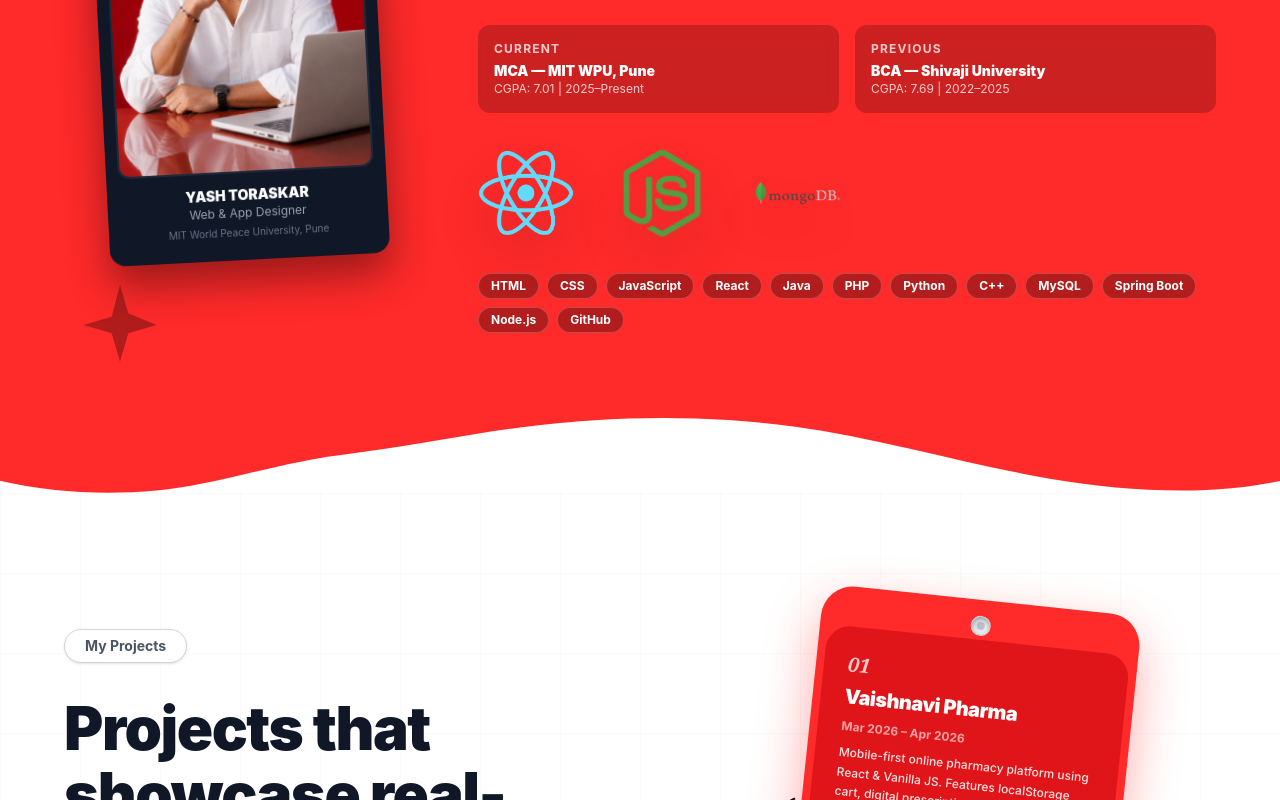
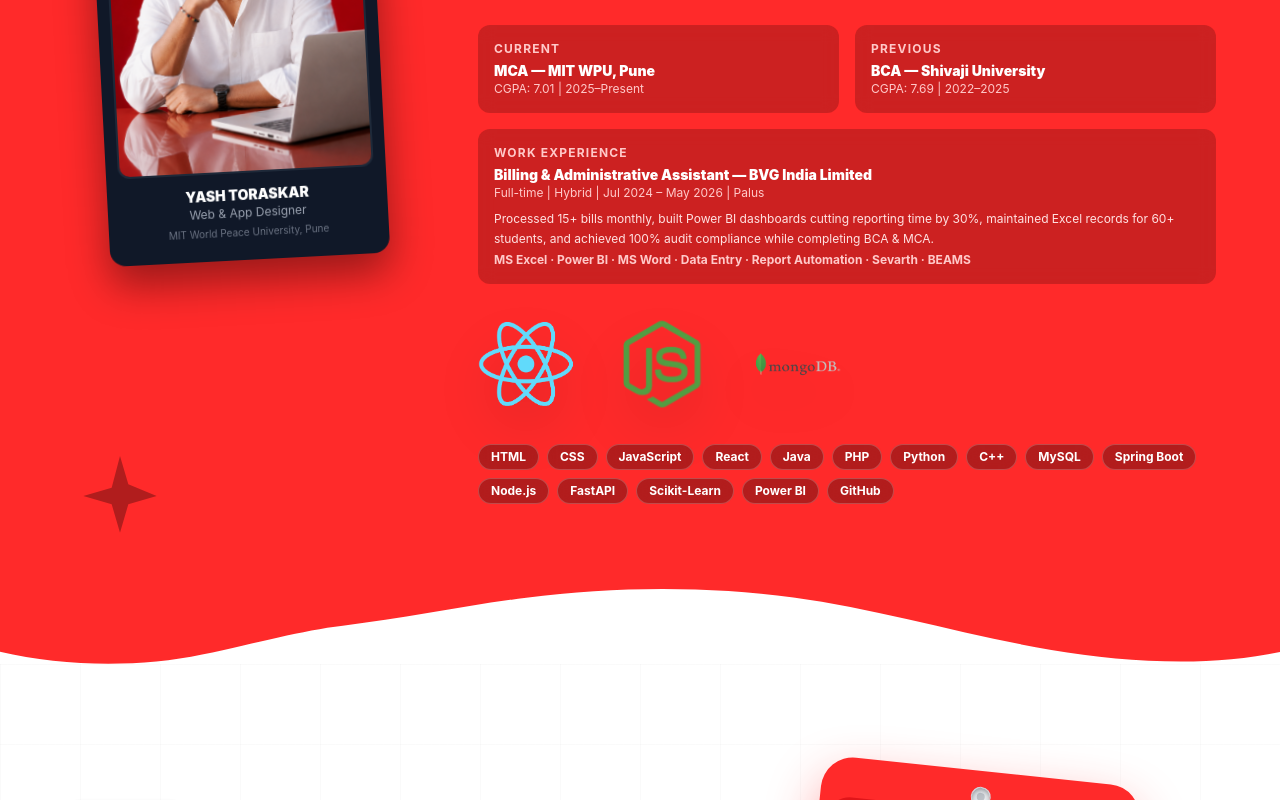
Before and after one commit to yashrajbtoraskar-web/yash-portfolio, a React (Vite) app: page / in a window 1280 px wide. Shown: the part 1060-1860 px from the top of the page. Built offline with nearby package versions, Linux system fonts and the light colour scheme.

Commit message:
Enhance About component with work experience section
Updated the About component to include work experience details and modified some educational information.

```diff
--- a/src/components/About.jsx
+++ b/src/components/About.jsx
@@ -14,7 +14,6 @@ const About = () => {
           <div data-aos="drop-bounce" className="relative flex justify-center w-full">
             <div className="absolute -top-32 left-1/2 w-3 h-40 bg-black transform -translate-x-1/2 shadow-inner z-0"></div>
             <div className="absolute -top-6 left-1/2 w-6 h-12 bg-gray-300 rounded border border-gray-400 transform -translate-x-1/2 z-10 shadow-[0_2px_10px_rgba(0,0,0,0.3)]"></div>
-
             <div className="bg-gray-900 w-full max-w-[280px] rounded-2xl p-3 shadow-[0_20px_40px_rgba(0,0,0,0.4)] relative z-20 transform -rotate-3 hover:rotate-0 transition-transform duration-500">
               <div className="absolute -top-3 left-1/2 w-16 h-6 bg-gray-900 rounded-t-xl transform -translate-x-1/2 flex justify-center items-center">
                 <div className="w-8 h-2 bg-black/30 rounded-full shadow-inner"></div>
@@ -22,7 +21,6 @@ const About = () => {
               <div className="w-full aspect-[3/4] overflow-hidden rounded-xl bg-gray-800 border-2 border-transparent">
                 <img src={stackImage} alt="Yash Toraskar" className="w-full h-full object-cover" />
               </div>
-              {/* Badge ID info */}
               <div className="mt-3 px-2 pb-2 text-center">
                 <p className="text-white font-black text-sm">YASH TORASKAR</p>
                 <p className="text-gray-400 text-xs">Web & App Designer</p>
@@ -34,13 +32,12 @@ const About = () => {
 
         {/* Right Side: Info */}
         <div data-aos="fade-left" data-aos-delay="200" className="flex-1 text-white mt-8 md:mt-0 relative z-20">
-
           <h2 className="text-4xl md:text-5xl font-black text-black mb-4">Hello!</h2>
           <p className="text-lg font-bold mb-6 leading-relaxed max-w-3xl text-red-50">
             Hi, my name is <span className="text-black text-xl font-black mx-1 tracking-wide uppercase">Yash Babaso Toraskar</span>, a results-driven web & app designer from Palus, India. Currently pursuing my MCA at MIT World Peace University, Pune. I bridge the gap between technical execution and business strategy with expertise in frontend and backend development.
           </p>
 
-          {/* Education quick facts */}
+          {/* Education + Work Experience */}
           <div className="grid grid-cols-1 sm:grid-cols-2 gap-4 mb-8">
             <div className="bg-black/20 rounded-xl p-4 backdrop-blur-sm">
               <p className="text-xs text-red-200 font-bold uppercase tracking-widest mb-1">Current</p>
@@ -51,6 +48,13 @@ const About = () => {
               <p className="text-xs text-red-200 font-bold uppercase tracking-widest mb-1">Previous</p>
               <p className="text-white font-black text-sm">BCA — Shivaji University</p>
               <p className="text-red-200 text-xs">CGPA: 7.69 | 2022–2025</p>
+            </div>
+            <div className="bg-black/20 rounded-xl p-4 backdrop-blur-sm col-span-1 sm:col-span-2">
+              <p className="text-xs text-red-200 font-bold uppercase tracking-widest mb-1">Work Experience</p>
+              <p className="text-white font-black text-sm">Billing & Administrative Assistant — BVG India Limited</p>
+              <p className="text-red-200 text-xs">Full-time | Hybrid | Jul 2024 – May 2026 | Palus</p>
+              <p className="text-red-100 text-xs mt-2 leading-relaxed">Processed 15+ bills monthly, built Power BI dashboards cutting reporting time by 30%, maintained Excel records for 60+ students, and achieved 100% audit compliance while completing BCA & MCA.</p>
+              <p className="text-red-200 text-xs mt-1 font-bold">MS Excel · Power BI · MS Word · Data Entry · Report Automation · Sevarth · BEAMS</p>
             </div>
           </div>
 
@@ -63,7 +67,7 @@ const About = () => {
 
           {/* Skills list */}
           <div data-aos="fade-up" data-aos-delay="700" className="mt-8 flex flex-wrap gap-2">
-            {['HTML', 'CSS', 'JavaScript', 'React', 'Java', 'PHP', 'Python', 'C++', 'MySQL', 'Spring Boot', 'Node.js', 'GitHub'].map(skill => (
+            {['HTML', 'CSS', 'JavaScript', 'React', 'Java', 'PHP', 'Python', 'C++', 'MySQL', 'Spring Boot', 'Node.js', 'FastAPI', 'Scikit-Learn', 'Power BI', 'GitHub'].map(skill => (
               <span key={skill} className="px-3 py-1 bg-black/30 text-white text-xs font-bold rounded-full border border-white/20 backdrop-blur-sm hover:bg-black/50 transition-colors">
                 {skill}
               </span>
```
